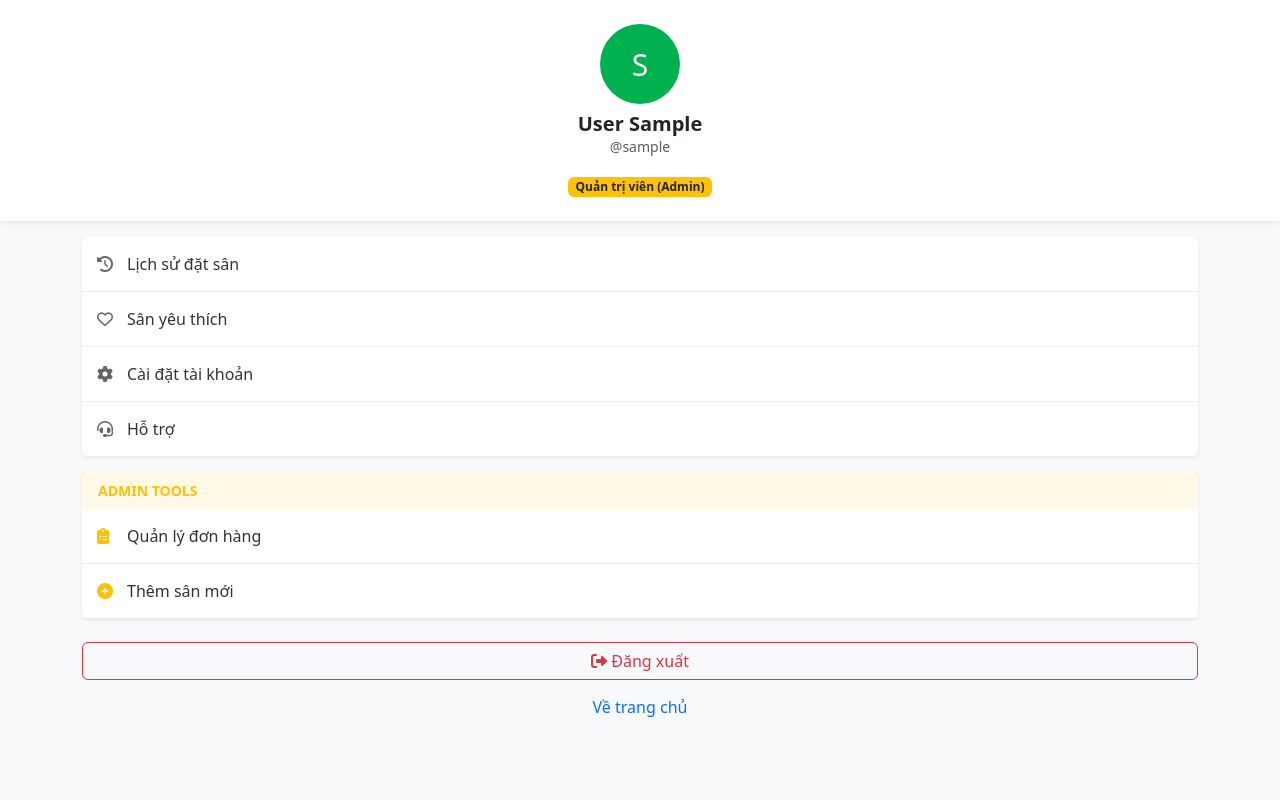
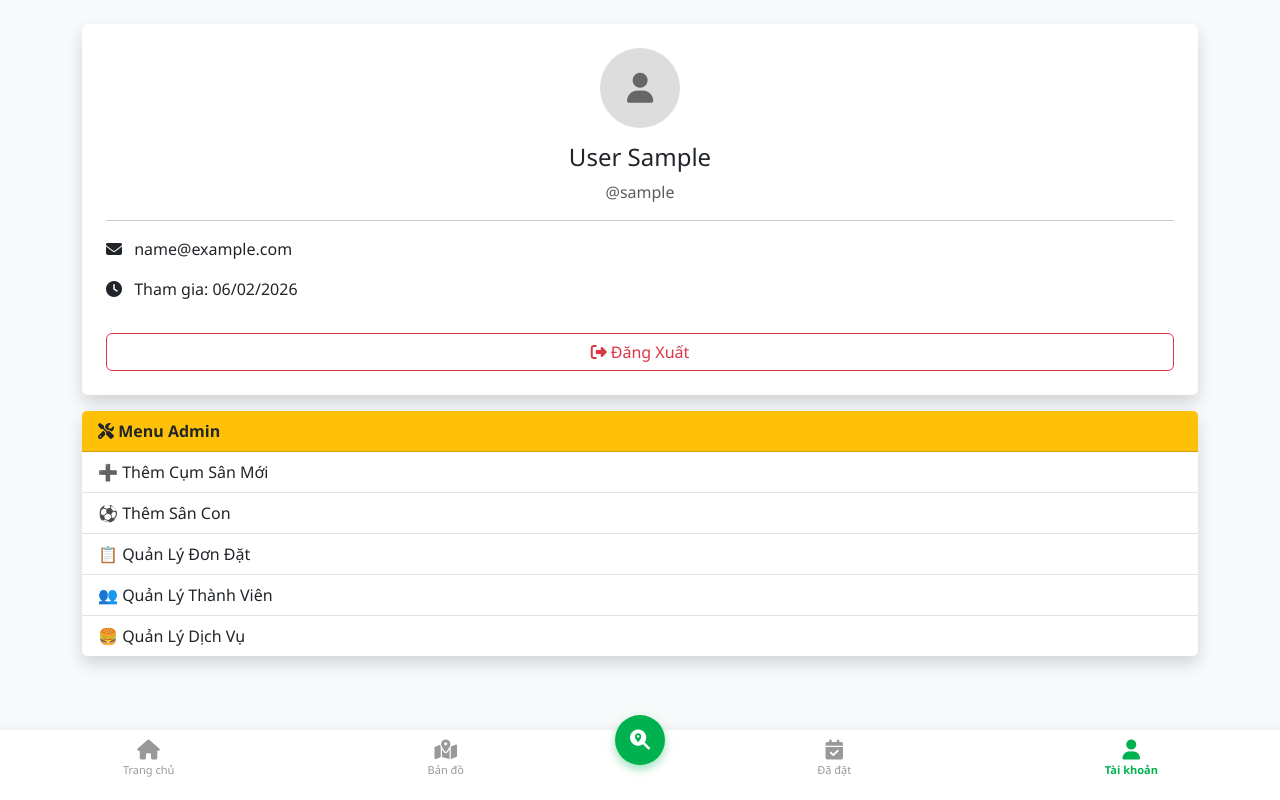
Before and after one commit to MaiDatTien/TheThao333, a Django app: page /ho-so/ in a window 1280 px wide. Run offline with Django 5.2, Linux system fonts and the light colour scheme; the visitor is signed in with stand-in values (Sample User, id 1).

Commit message:
Add files via upload
update html

```diff
--- a/quanlysan/templates/quanlysan/ho_so.html
+++ b/quanlysan/templates/quanlysan/ho_so.html
@@ -1,71 +1,67 @@
 <!DOCTYPE html>
 <html lang="vi">
 <head>
-    <title>Tài Khoản</title>
+    <title>Hồ Sơ Cá Nhân</title>
     <meta name="viewport" content="width=device-width, initial-scale=1.0">
     <link href="https://cdn.jsdelivr.net/npm/bootstrap@5.3.0/dist/css/bootstrap.min.css" rel="stylesheet">
     <link rel="stylesheet" href="https://cdnjs.cloudflare.com/ajax/libs/font-awesome/6.4.0/css/all.min.css">
     <style>
-        .avatar-circle { width: 80px; height: 80px; background: #00b14f; color: white; border-radius: 50%; display: flex; align-items: center; justify-content: center; font-size: 30px; margin: 0 auto; }
-        .menu-item { padding: 15px; border-bottom: 1px solid #eee; display: flex; align-items: center; text-decoration: none; color: #333; }
-        .menu-item:last-child { border-bottom: none; }
-        .menu-item i { width: 30px; color: #666; }
-        .menu-item:hover { background: #f9f9f9; }
+        :root { --primary-color: #00b14f; --accent-color: #f7a800; }
+        body { background-color: #f5f6f8; font-family: 'Segoe UI', sans-serif; padding-bottom: 80px; }
+        .bottom-nav { position: fixed; bottom: 0; left: 0; width: 100%; background: white; display: flex; justify-content: space-around; padding: 10px 0; box-shadow: 0 -2px 10px rgba(0,0,0,0.05); z-index: 1000; }
+        .nav-item { text-align: center; color: #999; text-decoration: none; font-size: 11px; width: 20%; }
+        .nav-item i { font-size: 20px; display: block; margin-bottom: 2px; }
+        .nav-item.active { color: var(--primary-color); font-weight: bold; }
+        .nav-item-center { position: relative; top: -25px; background: var(--primary-color); color: white !important; width: 50px; height: 50px; border-radius: 50%; display: flex; align-items: center; justify-content: center; box-shadow: 0 4px 10px rgba(0, 177, 79, 0.4); }
+        .nav-item-center i { margin: 0; }
+        .avatar-circle { width: 80px; height: 80px; background: #ddd; border-radius: 50%; display: flex; align-items: center; justify-content: center; font-size: 30px; color: #666; margin: 0 auto 15px; }
     </style>
 </head>
 <body class="bg-light">
-    <div class="bg-white p-4 text-center shadow-sm mb-3">
-        <div class="avatar-circle mb-2">
-            {{ user.username|make_list|first|upper }}
-        </div>
-        <h5 class="fw-bold mb-0">{{ user.last_name }} {{ user.first_name }}</h5>
-        <p class="text-muted small">@{{ user.username }}</p>
 
-        {% if user.is_staff %}
-            <span class="badge bg-warning text-dark">Quản trị viên (Admin)</span>
-        {% else %}
-            <span class="badge bg-secondary">Thành viên</span>
-        {% endif %}
-    </div>
+    <div class="container mt-4">
+        <div class="card shadow border-0">
+            <div class="card-body text-center p-4">
+                <div class="avatar-circle">
+                    <i class="fas fa-user"></i>
+                </div>
+                <h4>{{ user.last_name }} {{ user.first_name }}</h4>
+                <p class="text-muted">@{{ user.username }}</p>
+                <hr>
+                <div class="text-start">
+                    <p><i class="fas fa-envelope me-2"></i> {{ user.email }}</p>
+                    <p><i class="fas fa-clock me-2"></i> Tham gia: {{ user.date_joined|date:"d/m/Y" }}</p>
+                </div>
 
-    <div class="container">
-        <div class="card border-0 shadow-sm mb-3">
-            <div class="card-body p-0">
-                <a href="{% url 'lich_su_dat' %}" class="menu-item">
-                    <i class="fas fa-history"></i> Lịch sử đặt sân
-                </a>
-                <a href="#" class="menu-item">
-                    <i class="far fa-heart"></i> Sân yêu thích
-                </a>
-                <a href="#" class="menu-item">
-                    <i class="fas fa-cog"></i> Cài đặt tài khoản
-                </a>
-                <a href="#" class="menu-item">
-                    <i class="fas fa-headset"></i> Hỗ trợ
+                <a href="{% url 'logout' %}" class="btn btn-outline-danger w-100 mt-3">
+                    <i class="fas fa-sign-out-alt"></i> Đăng Xuất
                 </a>
             </div>
         </div>
 
         {% if user.is_staff %}
-        <div class="card border-0 shadow-sm mb-3">
-            <div class="card-body p-0">
-                <div class="p-2 bg-warning bg-opacity-10 text-warning small fw-bold px-3">ADMIN TOOLS</div>
-                <a href="{% url 'quan_ly_don' %}" class="menu-item">
-                    <i class="fas fa-clipboard-list text-warning"></i> Quản lý đơn hàng
-                </a>
-                <a href="{% url 'them_moi' %}" class="menu-item">
-                    <i class="fas fa-plus-circle text-warning"></i> Thêm sân mới
-                </a>
+        <div class="card shadow border-0 mt-3">
+            <div class="card-header bg-warning text-dark fw-bold">
+                <i class="fas fa-tools"></i> Menu Admin
+            </div>
+            <div class="list-group list-group-flush">
+                <a href="{% url 'them_dia_diem' %}" class="list-group-item list-group-item-action">➕ Thêm Cụm Sân Mới</a>
+                <a href="{% url 'them_san_con' %}" class="list-group-item list-group-item-action">⚽ Thêm Sân Con</a>
+                <a href="{% url 'quan_ly_don' %}" class="list-group-item list-group-item-action">📋 Quản Lý Đơn Đặt</a>
+                <a href="{% url 'quan_ly_thanh_vien' %}" class="list-group-item list-group-item-action">👥 Quản Lý Thành Viên</a>
+                <a href="{% url 'ds_san_pham' %}" class="list-group-item list-group-item-action">🍔 Quản Lý Dịch Vụ</a>
             </div>
         </div>
         {% endif %}
+    </div>
 
-        <div class="text-center mt-4">
-            <a href="{% url 'logout' %}" class="btn btn-outline-danger w-100">
-                <i class="fas fa-sign-out-alt"></i> Đăng xuất
-            </a>
-            <a href="{% url 'home' %}" class="btn btn-link text-decoration-none mt-2">Về trang chủ</a>
-        </div>
+    <div class="bottom-nav">
+        <a href="{% url 'home' %}" class="nav-item"><i class="fas fa-home"></i> Trang chủ</a>
+        <a href="{% url 'ban_do_lon' %}" class="nav-item"><i class="fas fa-map-marked-alt"></i> Bản đồ</a>
+        <a href="{% url 'home' %}" class="nav-item nav-item-center"><i class="fas fa-search-location"></i></a>
+        <a href="{% url 'lich_su_dat' %}" class="nav-item"><i class="fas fa-calendar-check"></i> Đã đặt</a>
+        <a href="{% url 'ho_so' %}" class="nav-item active"><i class="fas fa-user"></i> Tài khoản</a>
     </div>
+
 </body>
 </html>
```
Also changed, not shown: quanlysan/templates/quanlysan/chi_tiet_dia_diem.html (added, +103 -0 lines), quanlysan/templates/quanlysan/dat_san.html (+44 -45 lines), quanlysan/templates/quanlysan/form_chung.html (added, +41 -0 lines), quanlysan/templates/quanlysan/index.html (+33 -105 lines), quanlysan/templates/quanlysan/lich_su.html (+32 -21 lines), quanlysan/templates/quanlysan/ban_do.html (line endings or trailing spaces).
